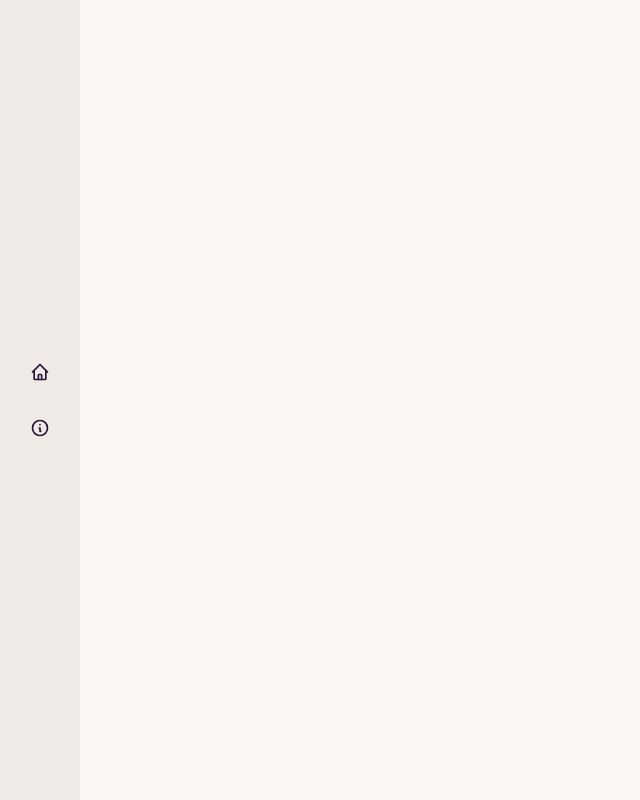
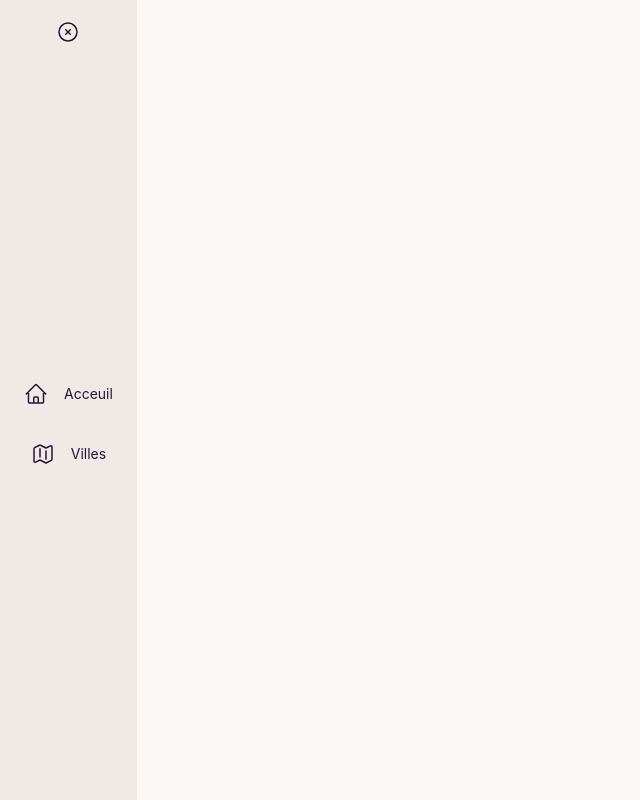
Before and after one commit to WildCodeSchool/2023-03-wns-keller-groupe3, a React (Create React App) app in the folder client/: page / in a window 1280 px wide. Shown: the whole page, without its empty margins (0-640 px from the left). Built offline with nearby package versions, Linux system fonts and the light colour scheme.

Commit message:
refactor

```diff
--- a/client/src/components/Nav.tsx
+++ b/client/src/components/Nav.tsx
@@ -1,45 +1,94 @@
-import React from "react";
+import { useState } from "react";
 import { Link } from "react-router-dom";
 
 export default function Sidebar() {
+  const [isOpen, setIsOpen] = useState(false);
+  console.log(isOpen);
+
   return (
-    <ul className='z-10 fixed h-full menu bg-base-200  w-20 flex justify-center items-center'>
+    <div
+      className={
+        isOpen
+          ? `z-10 fixed h-full menu bg-base-200 w-20 flex justify-between`
+          : `z-10 fixed h-full menu bg-base-200 w-46 flex justify-between`
+      }
+    >
+      <div className='mx-auto'>
+        <button className='btn' onClick={() => setIsOpen(!isOpen)}>
+          {isOpen ? (
+            <svg
+              xmlns='http://www.w3.org/2000/svg'
+              fill='none'
+              viewBox='0 0 24 24'
+              stroke-width='1.5'
+              stroke='currentColor'
+              className='w-6 h-6'
+            >
+              <path
+                stroke-linecap='round'
+                stroke-linejoin='round'
+                d='M12.75 15l3-3m0 0l-3-3m3 3h-7.5M21 12a9 9 0 11-18 0 9 9 0 0118 0z'
+              />
+            </svg>
+          ) : (
+            <svg
+              xmlns='http://www.w3.org/2000/svg'
+              fill='none'
+              viewBox='0 0 24 24'
+              stroke-width='1.5'
+              stroke='currentColor'
+              className='w-6 h-6'
+            >
+              <path
+                stroke-linecap='round'
+                stroke-linejoin='round'
+                d='M9.75 9.75l4.5 4.5m0-4.5l-4.5 4.5M21 12a9 9 0 11-18 0 9 9 0 0118 0z'
+              />
+            </svg>
+          )}
+        </button>
+      </div>
+      <ul className='flex flex-col  justify-center items-center'>
         <li className='mb-5'>
           <Link to='/'>
             <svg
               xmlns='http://www.w3.org/2000/svg'
-            className='h-5 w-5'
               fill='none'
               viewBox='0 0 24 24'
+              stroke-width='1.5'
               stroke='currentColor'
+              className='w-6 h-6'
             >
               <path
-              strokeLinecap='round'
-              strokeLinejoin='round'
-              strokeWidth='2'
-              d='M3 12l2-2m0 0l7-7 7 7M5 10v10a1 1 0 001 1h3m10-11l2 2m-2-2v10a1 1 0 01-1 1h-3m-6 0a1 1 0 001-1v-4a1 1 0 011-1h2a1 1 0 011 1v4a1 1 0 001 1m-6 0h6'
+                stroke-linecap='round'
+                stroke-linejoin='round'
+                d='M2.25 12l8.954-8.955c.44-.439 1.152-.439 1.591 0L21.75 12M4.5 9.75v10.125c0 .621.504 1.125 1.125 1.125H9.75v-4.875c0-.621.504-1.125 1.125-1.125h2.25c.621 0 1.125.504 1.125 1.125V21h4.125c.621 0 1.125-.504 1.125-1.125V9.75M8.25 21h8.25'
               />
             </svg>
+            {!isOpen ? <p className='ml-2'>Acceuil</p> : null}
           </Link>
         </li>
         <li>
           <Link to='/city'>
             <svg
               xmlns='http://www.w3.org/2000/svg'
-            className='h-5 w-5'
               fill='none'
               viewBox='0 0 24 24'
+              stroke-width='1.5'
               stroke='currentColor'
+              className='w-6 h-6'
             >
               <path
-              strokeLinecap='round'
-              strokeLinejoin='round'
-              strokeWidth='2'
-              d='M13 16h-1v-4h-1m1-4h.01M21 12a9 9 0 11-18 0 9 9 0 0118 0z'
+                stroke-linecap='round'
+                stroke-linejoin='round'
+                d='M9 6.75V15m6-6v8.25m.503 3.498l4.875-2.437c.381-.19.622-.58.622-1.006V4.82c0-.836-.88-1.38-1.628-1.006l-3.869 1.934c-.317.159-.69.159-1.006 0L9.503 3.252a1.125 1.125 0 00-1.006 0L3.622 5.689C3.24 5.88 3 6.27 3 6.695V19.18c0 .836.88 1.38 1.628 1.006l3.869-1.934c.317-.159.69-.159 1.006 0l4.994 2.497c.317.158.69.158 1.006 0z'
               />
             </svg>
+            {!isOpen ? <p className='ml-2'>Villes</p> : null}
           </Link>
         </li>
       </ul>
+      <div></div>
+    </div>
   );
 }
```
Lines whose indentation alone changed are shown as unchanged.
